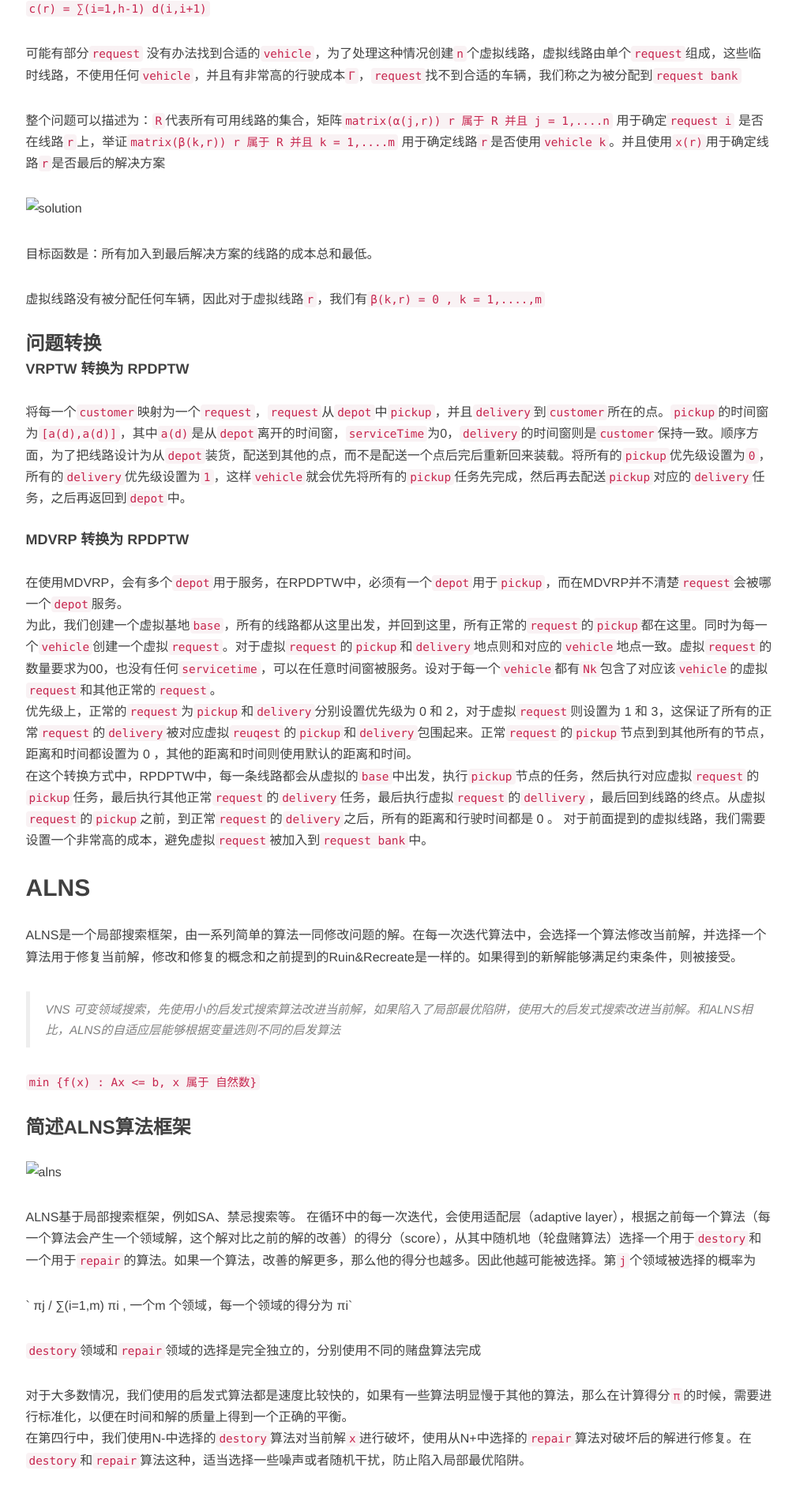
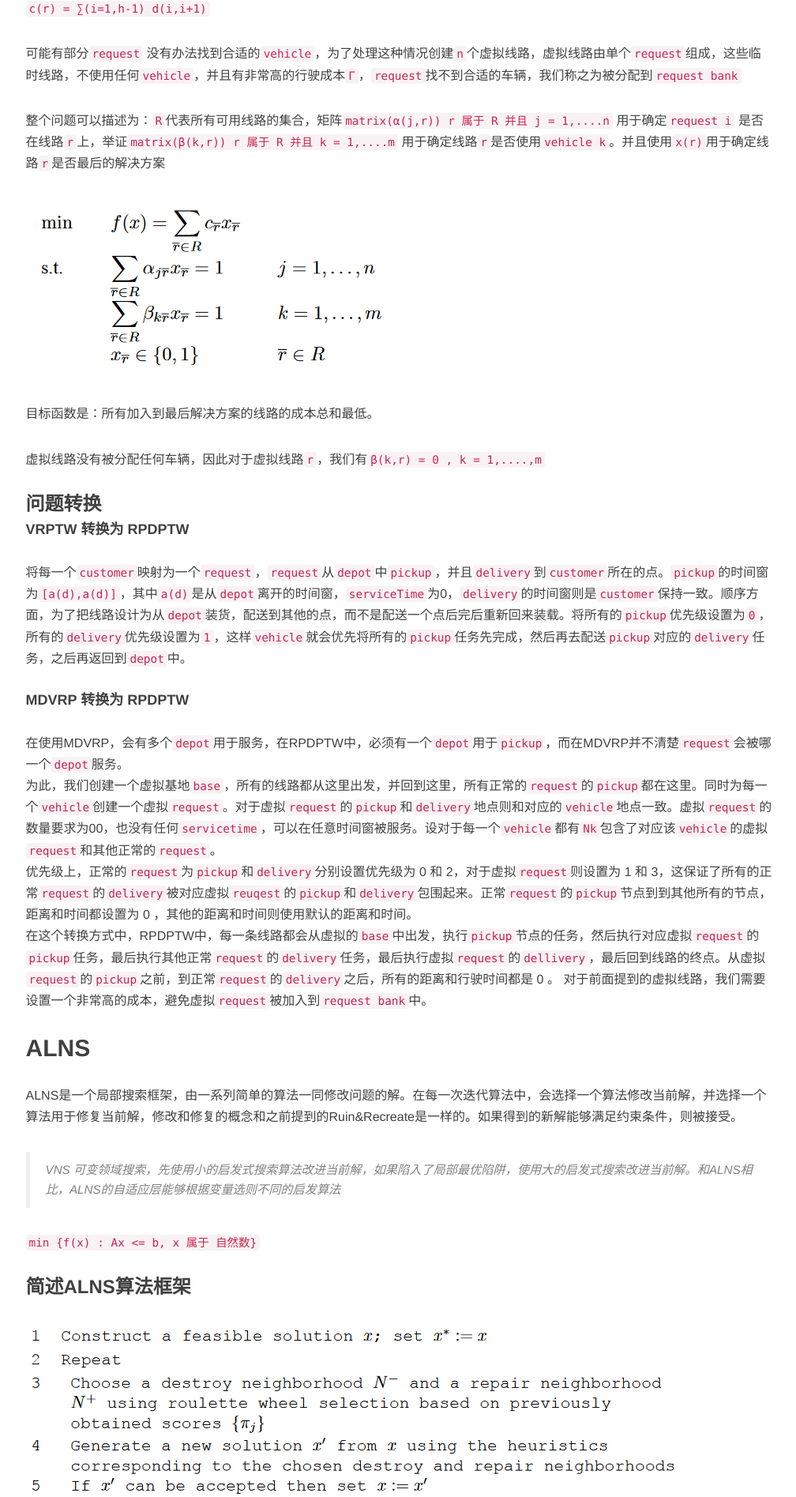
Before and after one commit to fzsens/fzsens.github.com, a Jekyll site: the page built from _posts/2018-05-13-alns.md, in a window 1280 px wide. Shown: the part 2214-4109 px from the top of the page at 79% size, without its empty margins (135-1143 px from the left). Built offline with Jekyll 4.4.1, drawn with Linux system fonts in a browser that asks for light colours; nearby versions of some CDN libraries; comment, search, counter and statistics services are not loaded.

Commit message:
修复github图片链接下划线无效问题

```diff
--- a/_posts/2018-05-13-alns.md
+++ b/_posts/2018-05-13-alns.md
@@ -67,7 +67,7 @@ RPDPTW（rich pickup and delivery problem with time windows)并且通过 Adaptiv
 
 整个问题可以描述为：`R`代表所有可用线路的集合，矩阵`matrix(α(j,r)) r 属于 R 并且 j = 1,....n` 用于确定`request i` 是否在线路`r`上，举证`matrix(β(k,r)) r 属于 R 并且 k = 1,....m` 用于确定线路`r`是否使用`vehicle k`。并且使用`x(r)`用于确定线路`r`是否最后的解决方案
 
-![solution](/postsimg/alns/_solution_1524819849_609.png)
+![solution](/postsimg/alns/solution-1524819849-609.png)
 
 目标函数是：所有加入到最后解决方案的线路的成本总和最低。
 
@@ -97,7 +97,7 @@ ALNS是一个局部搜索框架，由一系列简单的算法一同修改问题
 
 ### 简述ALNS算法框架
 
-![alns](/postsimg/alns/_alns_1525224193_28719.png)
+![alns](/postsimg/alns/alns-1525224193-28719.png)
 
 ALNS基于局部搜索框架，例如SA、禁忌搜索等。
 在循环中的每一次迭代，会使用适配层（adaptive layer），根据之前每一个算法（每一个算法会产生一个领域解，这个解对比之前的解的改善）的得分（score），从其中随机地（轮盘赌算法）选择一个用于`destory`和一个用于`repair`的算法。如果一个算法，改善的解更多，那么他的得分也越多。因此他越可能被选择。第`j`个领域被选择的概率为
@@ -167,7 +167,7 @@ related removal 是一组一组 request，这些request 从某种角度上来看
 
 `r(i,j) = 1/D ( d'(i,j) + d'(i,j+n) + d'(i+n,j) + d'(i+n,j+n) )`
 
-![duv](/postsimg/alns/_duv_1525398055_10064.png)
+![duv](/postsimg/alns/duv-1525398055-10064.png)
 
 d'(u,v) 的计算忽略了从终点出发的距离，因为从终点（起点）可以在任何情况下访问，因此对两个request的关联系数没有贡献值。
 D 表示在 后面四个 d'(u,v) 中值不为空的数量，也就是d'(u,v) 其实上是一个平均值，如果两个request都从终点（起点）提货，那么两个request之间的距离关联系数就是 d'(i+n,j+n)
@@ -184,7 +184,7 @@ Time-oriented removal
 
 随机选择 reuqest i 则另一个 request j ，i和j的在时间上的关联度可以表示为
 
-![timeoritented](/postsimg/alns/_timeoriten_1525399585_15216.png)
+![timeoritented](/postsimg/alns/timeoriten-1525399585-15216.png)
 
 t(pi) 和 t(di) 表示 request i 在当前解中的 pickup 和delivery 时间。同样地，也会获取q 个关联度最高的 reqeust
 
@@ -212,7 +212,7 @@ Basic greedy
 
 设∆f(i,k) 为将request i 插入到 线路 k 中最佳位置，带来的目标函数成本增加。如果 i 无法插入到线路 k 中，那么设置 ∆f(i,k)  = ∞ ，因此我们使用贪心策略
 
-![greedy](/postsimg/alns/_greedy_1525405535_21267.png)
+![greedy](/postsimg/alns/greedy-1525405535-21267.png)
 
 每次从U中选择插入到线路中可能带来最小成本增加的reqeust，插入算法反复执行，直到所有的request都插入到合适的route中，每一个插入都会改变一条线路。
 
@@ -222,13 +222,13 @@ Regret
 
 设∆f(q,i) 表示将reqeust i 插入到第 q 好的线路，增加的代价，例如∆f(2,i) 表示将 request i 插入到 第二 好的线路中增加的代价。在每一次迭代中我们选择
 
-![expression](/postsimg/alns/_expression_1525411470_4178.png)
+![expression](/postsimg/alns/expression-1525411470-4178.png)
 
 也就是我们每次选择reqeust进行插入的时候，都是选择第二好的选择和最好的选择差距最大的reqeust，这个差值越大的reqeust，越早被处理结果一般越好。
 
 regret 算法也可以自然地被拓展为下面的形式
 
-![regretvariant](/postsimg/alns/_regretvari_1525411702_2954.png)
+![regretvariant](/postsimg/alns/regretvari-1525411702-2954.png)
 
 显然basic greedy算法就是 regret-1 算法，第二种则为 regret-2 算法
 
@@ -238,7 +238,7 @@ regret 算法也可以自然地被拓展为下面的形式
 
 当一个轮迭代之后会产生一个新的解，怎么判断是否接受这个解是否被接受？假设候选解是 x' 当前 解释 x，则接受 x' 的概率为
 
-![probablity](/postsimg/alns/_probablity_1525413777_693.png)
+![probablity](/postsimg/alns/probablity-1525413777-693.png)
 
 T > 0 是 温度，我们使用标准系数，定义冷却率 c。初始温度 T(start) 并根据`T = T * c ; 0 < c <1`来逐渐减少T。在选定一个初始解之后，后面的解如果和当前解相差不超过百分之 w，则有 0.5 的概率被采用，而之后，采用上述的公式进行递减
 
@@ -262,7 +262,7 @@ ALNS 框架中Adaptive的特性体现在其能够根据算法运行的过程，
 
 后面两种情况主要是为了鼓励拓展搜索的范围。每一段segment迭代结束之后，计算分数
 
-![calculatescores](/postsimg/alns/_calculates_1525416157_7598.png)
+![calculatescores](/postsimg/alns/calculates-1525416157-7598.png)
 
 ai 表示对应算法在这次segment中被调用的次数，ρ控制调整权重的速度，如果ρ = 1 ,则轮盘算法全部根据最近一次的 segment的结果来进行判断，如果ρ <1 则会将之前的值加入考虑。
 
```
Also changed, not shown: postsimg/alns/2opt-1524707755-18238.png (renamed from postsimg/alns/_2opt_1524707755_18238.png), postsimg/alns/alns-1525224193-28719.png (renamed from postsimg/alns/_alns_1525224193_28719.png), postsimg/alns/calculates-1525416157-7598.png (renamed from postsimg/alns/_calculates_1525416157_7598.png), postsimg/alns/duv-1525398055-10064.png (renamed from postsimg/alns/_duv_1525398055_10064.png), postsimg/alns/expression-1525411470-4178.png (renamed from postsimg/alns/_expression_1525411470_4178.png), postsimg/alns/greedy-1525405535-21267.png (renamed from postsimg/alns/_greedy_1525405535_21267.png), postsimg/alns/layer-1529748866-580021330.jpg (renamed from postsimg/alns/_layer_1529748866_580021330.jpg), postsimg/alns/layer2-1529748886-527220573.png (renamed from postsimg/alns/_layer2_1529748886_527220573.png), postsimg/alns/probablity-1525413777-693.png (renamed from postsimg/alns/_probablity_1525413777_693.png), postsimg/alns/regretvari-1525411702-2954.png (renamed from postsimg/alns/_regretvari_1525411702_2954.png), postsimg/alns/solution-1524819849-609.png (renamed from postsimg/alns/_solution_1524819849_609.png), postsimg/alns/timeinterv-1524724221-6014.png (renamed from postsimg/alns/_timeinterv_1524724221_6014.png), postsimg/alns/timeinterv-1524725190-25002.png (renamed from postsimg/alns/_timeinterv_1524725190_25002.png), postsimg/alns/timeoriten-1525399585-15216.png (renamed from postsimg/alns/_timeoriten_1525399585_15216.png).
